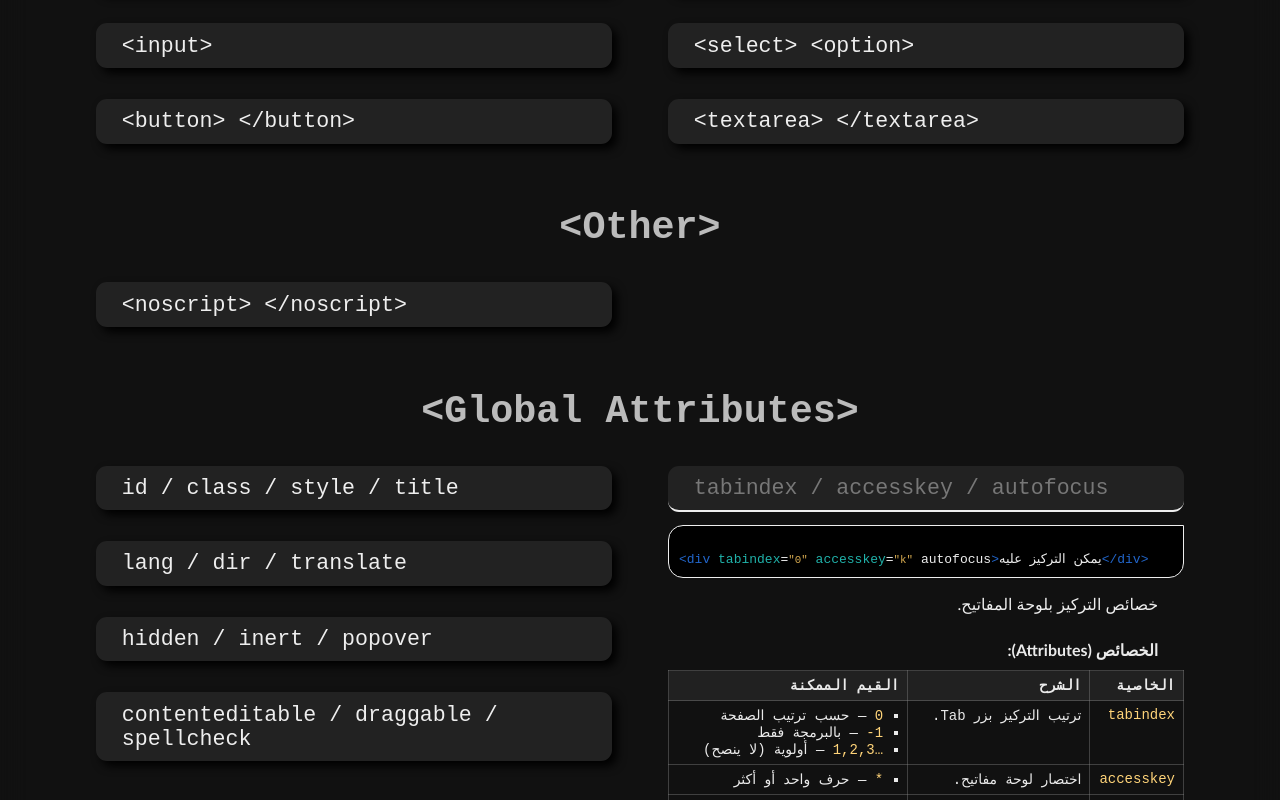
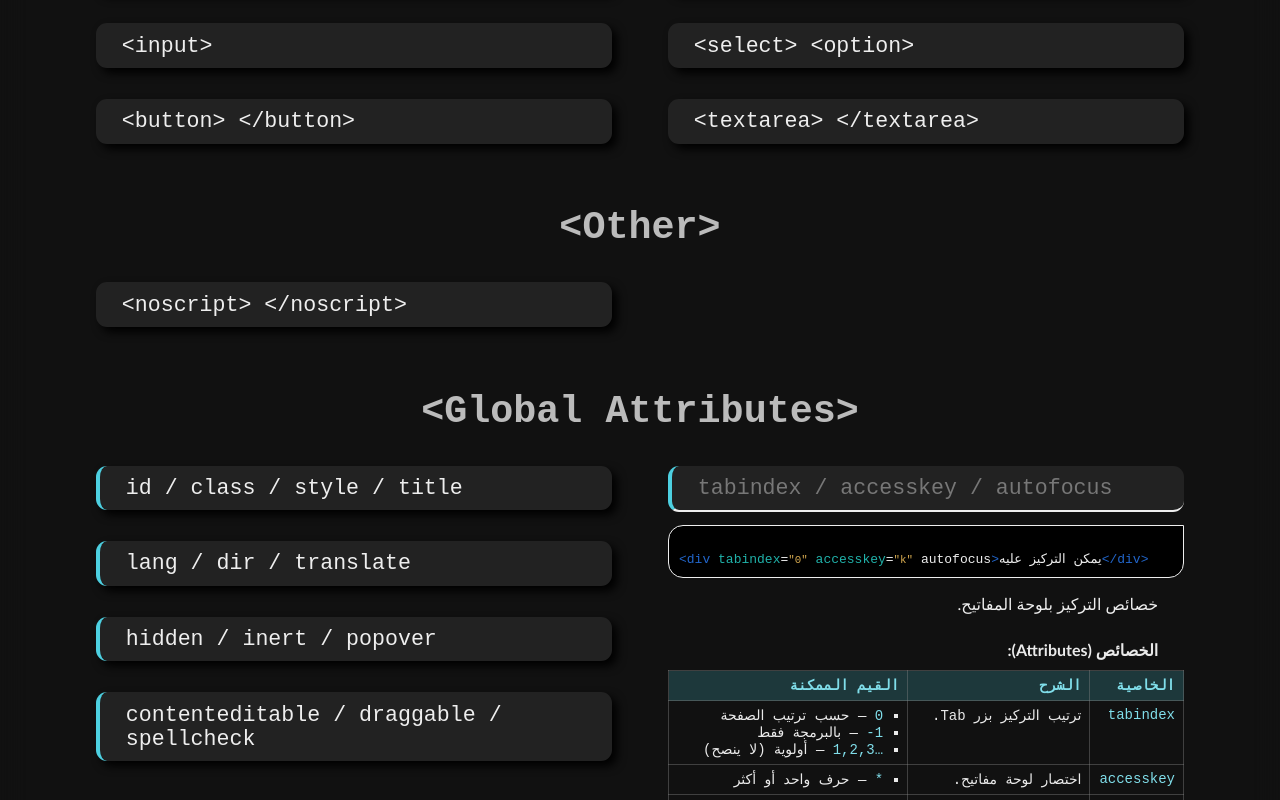
Before and after one commit to moh-baraa/htmlrebo, a plain HTML site: page index.html in a window 1280 px wide. Both pictures are taken after a click on the heading "tabindex / accesskey / autofocus". Shown: the part 2617-3417 px from the top of the page. Drawn offline with Linux system fonts and the light colour scheme.

Commit message:
Enhance styles for global attributes in extra.css
Added styles for global attributes and improved layout.

```diff
--- a/extra.css
+++ b/extra.css
@@ -9,3 +9,11 @@
 details p,.attrs th,.attrs td,.attrs-title,.noattr{color:#eaeaea}
 .attrs td li,.attrs td b{color:#eaeaea}
 .attrs code{color:#ffd479}
+/* تمييز الخصائص العامة (لون مختلف عن الخصائص الخاصة) */
+#global-one .attrs,#global-two .attrs{border-color:#4dd0e1aa}
+#global-one .attrs th,#global-two .attrs th{background:#4dd0e133;color:#80deea}
+#global-one .attrs code,#global-two .attrs code{color:#80deea}
+#global-one summary,#global-two summary{border-inline-start:4px solid #4dd0e1}
+.attrs th{background:#ffd47922}
+#q{display:block;width:min(500px,90%);margin:12px auto;padding:10px 14px;font-size:16px;border-radius:8px;border:1px solid #888;background:#1e1e1e;color:#eee;text-align:center}
+#q-count{text-align:center;color:#ccc;font-size:14px}
```
